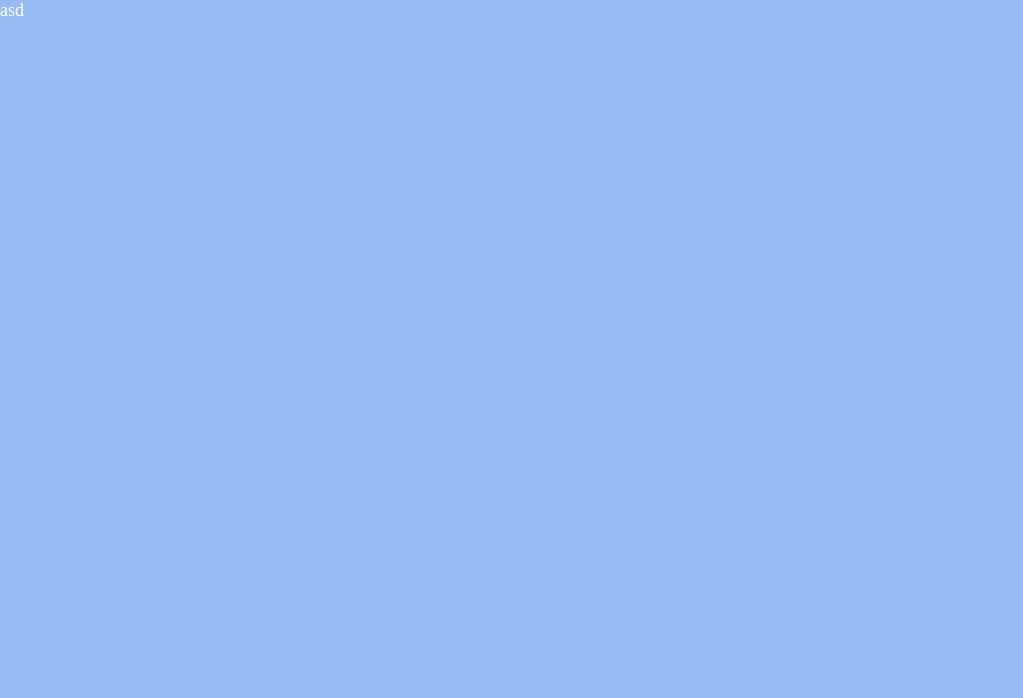
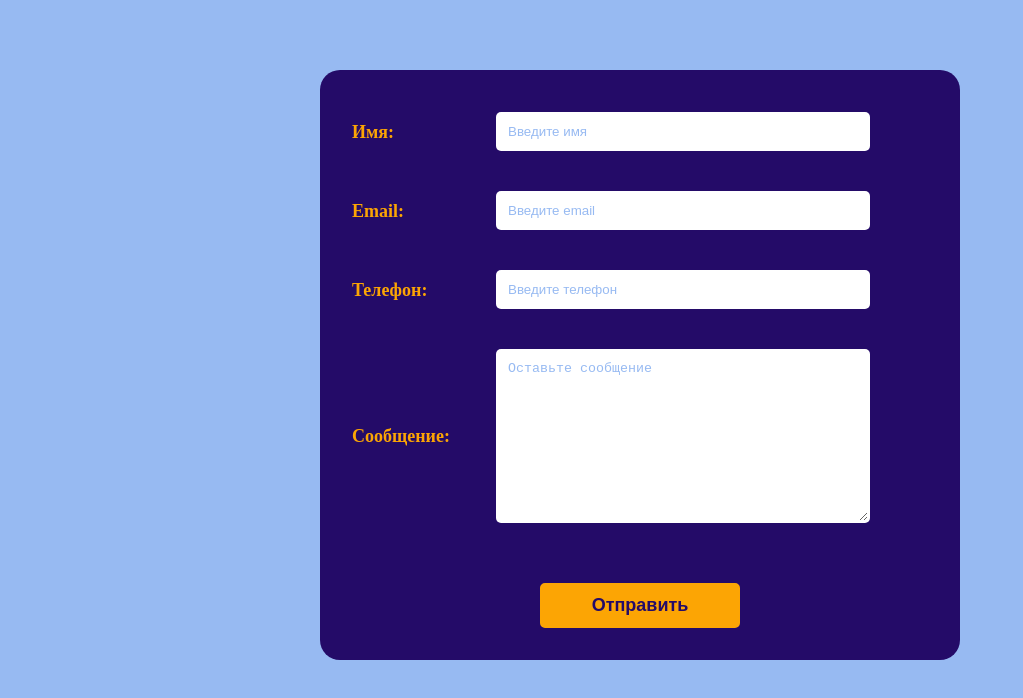
Before and after one commit to Ramitsan/itprofit-test-react, a React app: page / in a window 1280 px wide. Shown: the top 698 px of the page, without its empty margins (0-1023 px from the left). Built offline with nearby package versions, Linux system fonts and the light colour scheme.

Commit message:
add form

```diff
--- a/src/app.tsx
+++ b/src/app.tsx
@@ -1,9 +1,10 @@
 import React from "react";
+import { Form } from "./components/form";
 
 export default function App() {
   return (
     <>
-     asd
+     <Form />
     </>
   )
 }
--- /dev/null
+++ b/src/components/form.tsx
@@ -0,0 +1,24 @@
+import React from "react";
+
+export function Form() {
+  return (
+    <form action="" className="form" method="POST" autoComplete="off" noValidate>
+        <div className="form__wrapper">
+            <div className="input-wrapper input-wrapper__user-name">
+                <label htmlFor="user-name" className="label">Имя: </label><input type="text" id="user-name" name="user-name" placeholder="Введите имя" required />
+            </div>
+            <div className="input-wrapper input-wrapper__user-email">
+                <label htmlFor="user-email" className="label">Email: </label><input type="email" id="user-email" name="user-email" placeholder="Введите email" required />
+            </div>
+            <div className="input-wrapper input-wrapper__user-phone">
+                <label htmlFor="user-phone" className="label">Телефон: </label><input type="text" id="user-phone" name="user-phone" placeholder="Введите телефон" required />
+            </div>
+            <div className="input-wrapper input-wrapper__user-message label">
+                <label htmlFor="user-message">Сообщение: </label><textarea name="user-message" id="user-message" cols={30} rows={10} placeholder="Оставьте сообщение" required></textarea>
+            </div>
+
+            <button type="submit" className="btn btn--submit">Отправить</button>
+        </div>
+    </form>
+  )
+}
```
